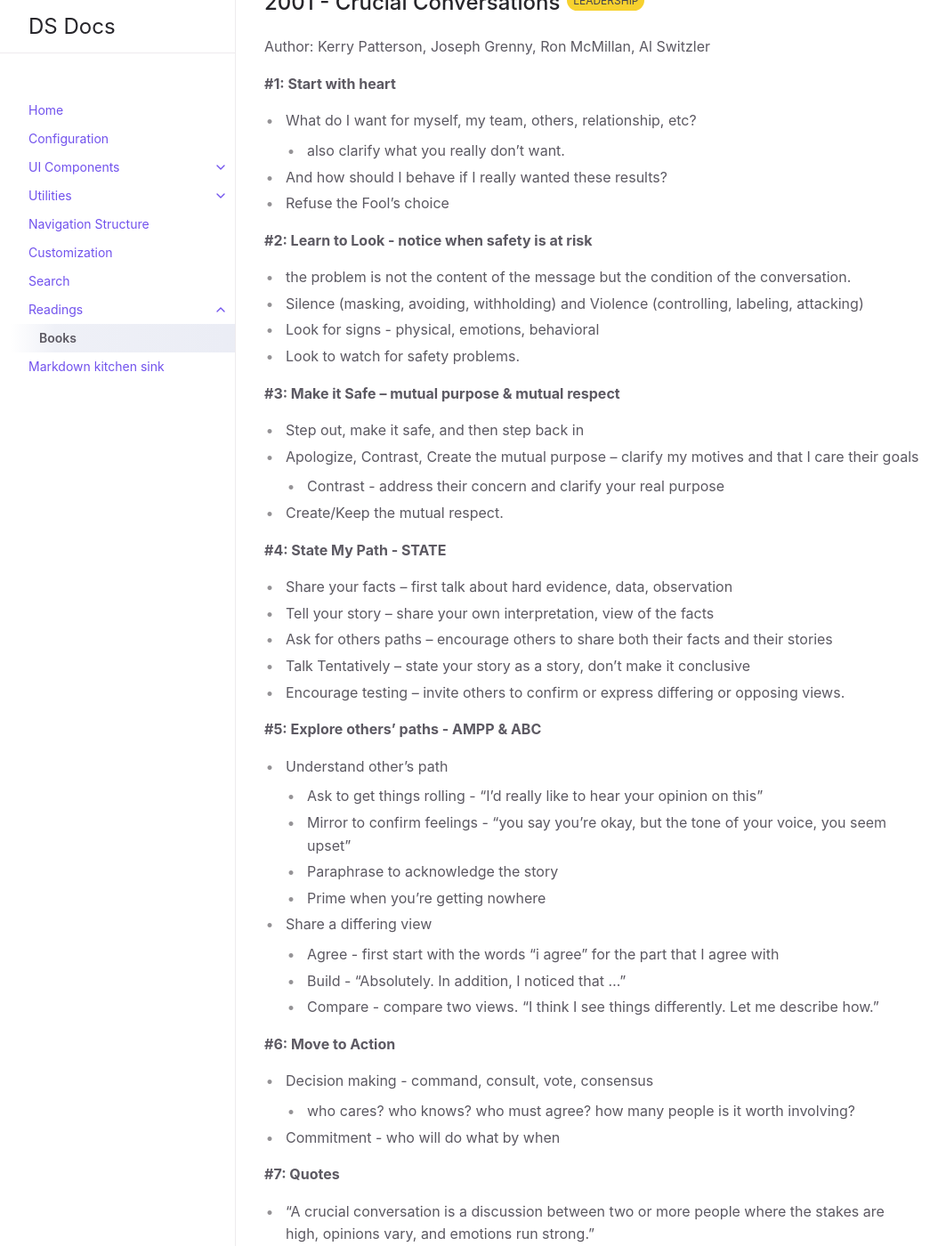
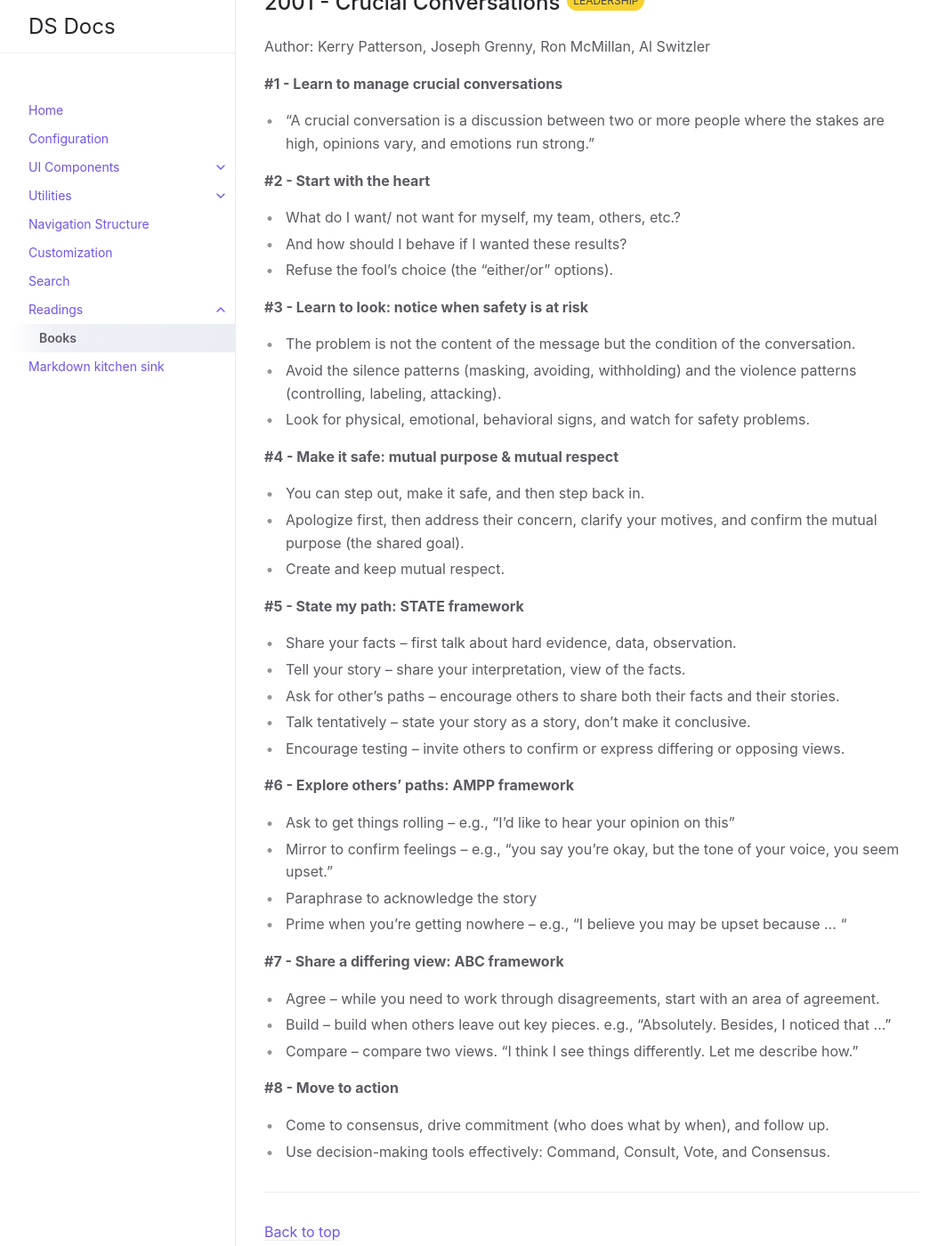
Before and after one commit to thisisjoonlim/dsdocs, a Jekyll site: the page built from docs/readings/books.md, in a window 1280 px wide and 1400 px high, scrolled down 9583 px. Shown: the whole window at 89% size, without its empty margins (107-1170 px from the left). Built offline with Jekyll 4.4.1, drawn with Linux system fonts in a browser that asks for light colours; some of the changed text lies outside the part shown.

Commit message:
add the crucial conversation

```diff
--- a/docs/readings/books.md
+++ b/docs/readings/books.md
@@ -300,51 +300,42 @@ Leadership
 
 Author: Kerry Patterson, Joseph Grenny, Ron McMillan, Al Switzler
 
-**#1: Start with heart**
-- What do I want for myself, my team, others, relationship, etc?
-	- also clarify what you really don't want.
-- And how should I behave if I really wanted these results?
-- Refuse the Fool's choice
+**#1 - Learn to manage crucial conversations**
+- "A crucial conversation is a discussion between two or more people where the stakes are high, opinions vary, and emotions run strong."
 
-**#2: Learn to Look - notice when safety is at risk**
-- the problem is not the content of the message but the condition of the conversation.
-- Silence (masking, avoiding, withholding) and Violence (controlling, labeling, attacking)
-- Look for signs - physical, emotions, behavioral
-- Look to watch for safety problems.
+**#2 - Start with the heart**
+- What do I want/ not want for myself, my team, others, etc.?
+- And how should I behave if I wanted these results?
+- Refuse the fool's choice (the "either/or" options).
 
-**#3: Make it Safe -- mutual purpose & mutual respect**
-- Step out, make it safe, and then step back in
-- Apologize, Contrast, Create the mutual purpose -- clarify my motives and that I care their goals
-	- Contrast - address their concern and clarify your real purpose
-- Create/Keep the mutual respect.
+**#3 - Learn to look: notice when safety is at risk**
+- The problem is not the content of the message but the condition of the conversation.
+- Avoid the silence patterns (masking, avoiding, withholding) and the violence patterns (controlling, labeling, attacking).
+- Look for physical, emotional, behavioral signs, and watch for safety problems.
 
-**#4: State My Path - STATE**
-- Share your facts -- first talk about hard evidence, data, observation
-- Tell your story -- share your own interpretation, view of the facts
-- Ask for others paths -- encourage others to share both their facts and their stories
-- Talk Tentatively -- state your story as a story, don't make it conclusive
-- Encourage testing -- invite others to confirm or express differing or opposing views.
+**#4 - Make it safe: mutual purpose & mutual respect**
+- You can step out, make it safe, and then step back in.
+- Apologize first, then address their concern, clarify your motives, and confirm the mutual purpose (the shared goal).
+- Create and keep mutual respect.
 
-**#5: Explore others' paths - AMPP & ABC**
-- Understand other's path
-    - Ask to get things rolling - "I'd really like to hear your opinion on this"
-    - Mirror to confirm feelings - "you say you're okay, but the tone of your voice, you seem upset"
-    - Paraphrase to acknowledge the story
-    - Prime when you're getting nowhere
-- Share a differing view
-    - Agree - first start with the words "i agree" for the part that I agree with
-    - Build - "Absolutely. In addition, I noticed that ..."
-    - Compare - compare two views. "I think I see things differently. Let me describe how."
+**#5 - State my path: STATE framework**
+- Share your facts – first talk about hard evidence, data, observation.
+- Tell your story – share your interpretation, view of the facts.
+- Ask for other's paths – encourage others to share both their facts and their stories.
+- Talk tentatively – state your story as a story, don't make it conclusive.
+- Encourage testing – invite others to confirm or express differing or opposing views.
 
-**#6: Move to Action**
-- Decision making - command, consult, vote, consensus
-	- who cares? who knows? who must agree? how many people is it worth involving?
-- Commitment - who will do what by when
+**#6 - Explore others' paths: AMPP framework**
+- Ask to get things rolling – e.g., "I'd like to hear your opinion on this"
+- Mirror to confirm feelings – e.g., "you say you're okay, but the tone of your voice, you seem upset."
+- Paraphrase to acknowledge the story
+- Prime when you're getting nowhere – e.g., "I believe you may be upset because … "
 
-**#7: Quotes**
-- "A crucial conversation is a discussion between two or more people where the stakes are high, opinions vary, and emotions run strong."
-- "The pool of shared meaning is the birthplace of synergy"
-- "I'd like to talk about something that's getting in the way of my working with you. It's a tough issue to bring up, but I think it'll help us be better teammates if I do. Is that okay?" [Mutual Purpose]
-- "state `FACTS`... I don't know that you're aware you're doing these things, so I thought I'd bring them up because they send a message that makes me uncomfortable. How do you see it?" [STATE my path]
+**#7 - Share a differing view: ABC framework**
+- Agree – while you need to work through disagreements, start with an area of agreement.
+- Build – build when others leave out key pieces. e.g., "Absolutely. Besides, I noticed that …"
+- Compare – compare two views. "I think I see things differently. Let me describe how."
 
----
+**#8 - Move to action**
+- Come to consensus, drive commitment (who does what by when), and follow up.
+- Use decision-making tools effectively: Command, Consult, Vote, and Consensus.
```
